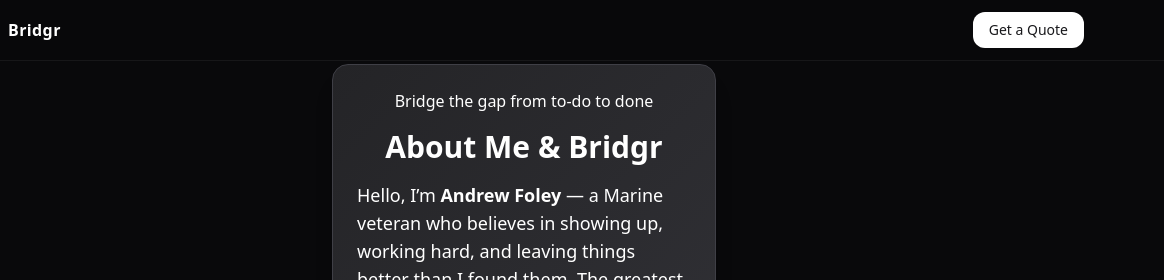
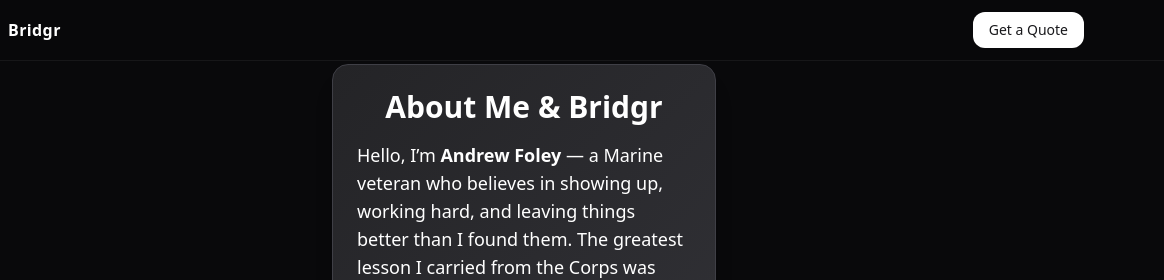
Before and after one commit to andrewfoley190/bridgr-web, a plain HTML site: page index.html in a window 1280 px wide. Shown: the top 280 px of the page, 116-1280 px from the left. Drawn offline with nearby package versions, Linux system fonts and the light colour scheme.

Commit message:
Update index.html

```diff
--- a/index.html
+++ b/index.html
@@ -42,7 +42,6 @@
 
     <!-- Center: About Me Card -->
     <div class="card rounded-2xl border border-zinc-700 p-6 shadow-xl text-left">
-      <h2 class="text-3x1 font bold text-center mb-4">Bridge the gap from to-do to done</h2>
       <h2 class="text-3xl font-bold text-center mb-4">About Me & Bridgr</h2>
       <p class="text-base sm:text-lg leading-relaxed mb-4">
         Hello, I’m <strong>Andrew Foley</strong> — a Marine veteran who believes in showing up, working hard,
```
